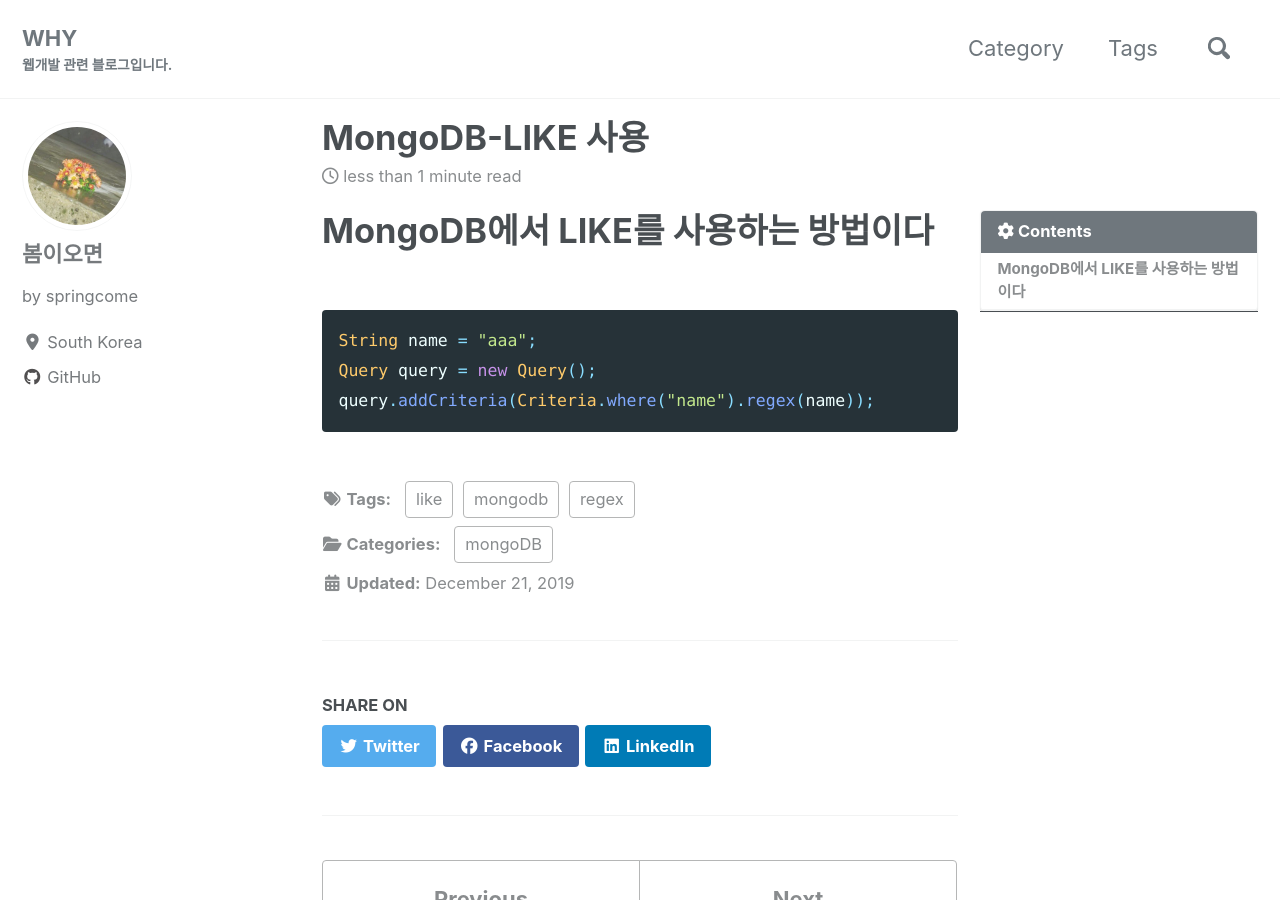
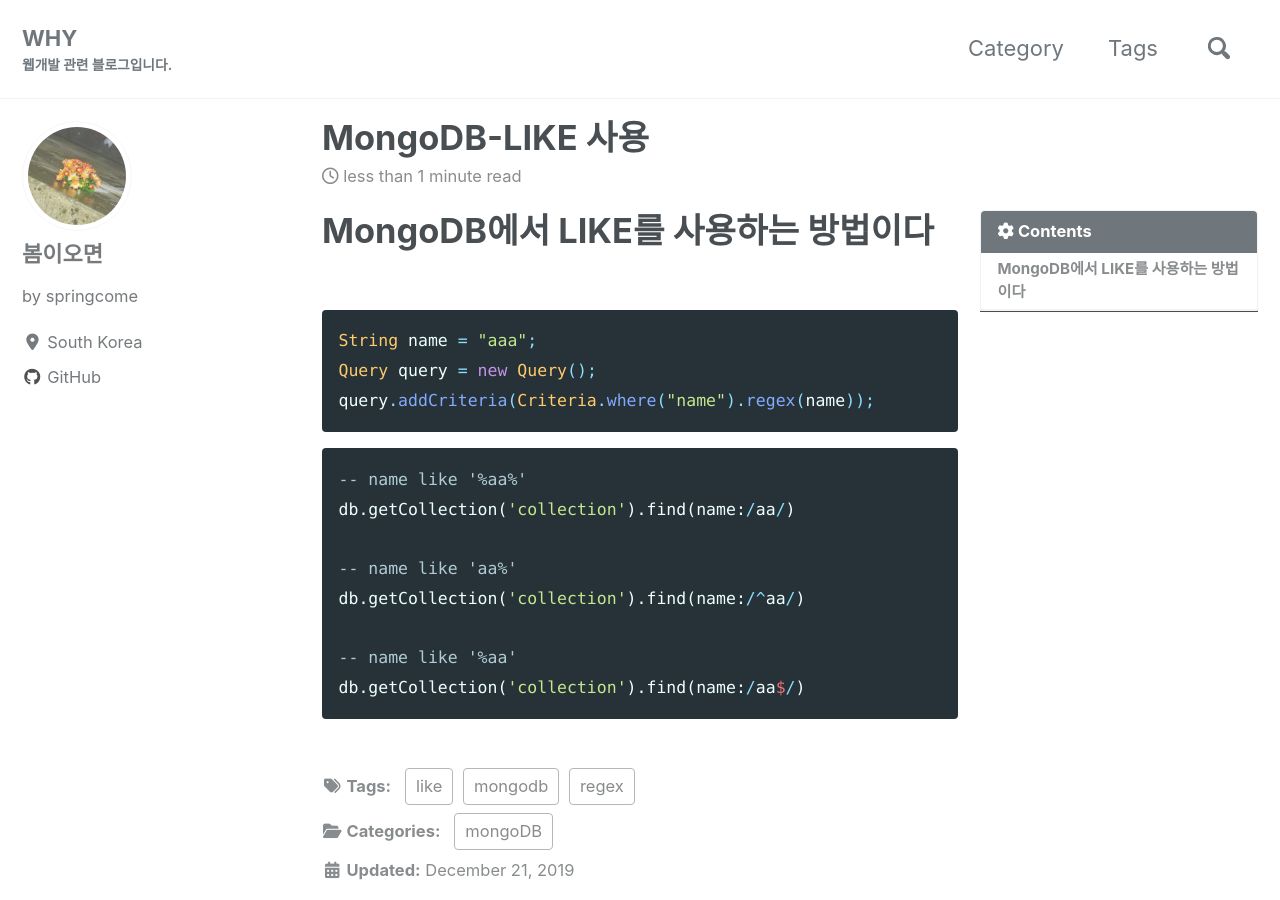
Before and after one commit to springcome/springcome.github.io, a Jekyll site: the page built from _posts/2019-12-21-mongodb-like.md, in a window 1280 px wide and 900 px high. Built offline with Jekyll 4.4.1, drawn with Linux system fonts in a browser that asks for light colours; cached includes are drawn as plain includes; nearby versions of some CDN libraries; comment, search, counter and statistics services are not loaded.

Commit message:
add description

````diff
--- a/_posts/2019-12-21-mongodb-like.md
+++ b/_posts/2019-12-21-mongodb-like.md
@@ -17,3 +17,13 @@ String name = "aaa";
 Query query = new Query();
 query.addCriteria(Criteria.where("name").regex(name));
 ```
+```sql
+-- name like '%aa%'
+db.getCollection('collection').find(name:/aa/)
+
+-- name like 'aa%'
+db.getCollection('collection').find(name:/^aa/)
+
+-- name like '%aa'
+db.getCollection('collection').find(name:/aa$/)
+```
````
